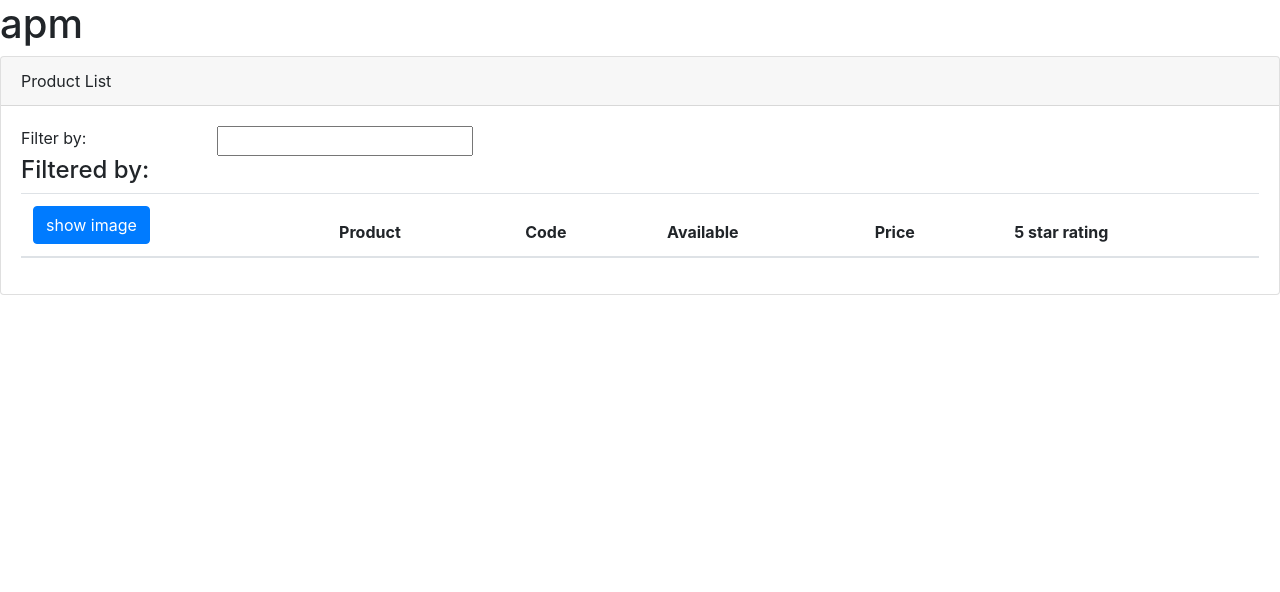
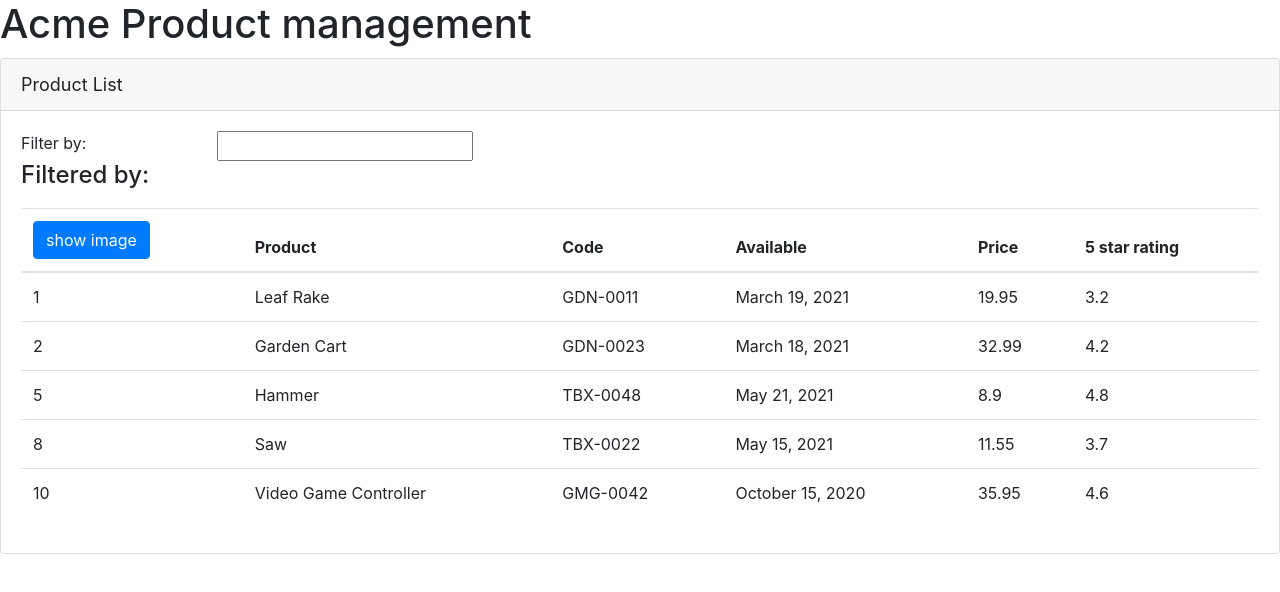
Before and after one commit to tomvictor/try_angular, an Angular app in the folder apm/: page / in a window 1280 px wide. Shown: the top 592 px of the page. Built offline with nearby package versions, Linux system fonts and the light colour scheme.

Commit message:
Angular directive

```diff
--- a/apm/src/app/app.component.html
+++ b/apm/src/app/app.component.html
@@ -1,6 +1,3 @@
 <h1>{{title}}</h1>
 
-
-<pm-products>
-
-</pm-products>
+<pm-products></pm-products>
--- a/apm/src/app/app.component.ts
+++ b/apm/src/app/app.component.ts
@@ -8,6 +8,5 @@
 templateUrl : './app.component.html'
 })
 export class AppComponent{
-  pageTitle: string = 'Acme Product management'
-  title:string = "apm"
+  title: string = 'Acme Product management'
 }
--- a/apm/src/app/products/product-list.component.ts
+++ b/apm/src/app/products/product-list.component.ts
@@ -5,5 +5,57 @@
 templateUrl:'./produt-list.component.html'
 })
 export class productListComponent{
-
+    pageTitle : string = "Product List"
+    products : any[] = [
+        {
+          "productId": 1,
+          "productName": "Leaf Rake",
+          "productCode": "GDN-0011",
+          "releaseDate": "March 19, 2021",
+          "description": "Leaf rake with 48-inch wooden handle.",
+          "price": 19.95,
+          "starRating": 3.2,
+          "imageUrl": "assets/images/leaf_rake.png"
+        },
+        {
+          "productId": 2,
+          "productName": "Garden Cart",
+          "productCode": "GDN-0023",
+          "releaseDate": "March 18, 2021",
+          "description": "15 gallon capacity rolling garden cart",
+          "price": 32.99,
+          "starRating": 4.2,
+          "imageUrl": "assets/images/garden_cart.png"
+        },
+        {
+          "productId": 5,
+          "productName": "Hammer",
+          "productCode": "TBX-0048",
+          "releaseDate": "May 21, 2021",
+          "description": "Curved claw steel hammer",
+          "price": 8.9,
+          "starRating": 4.8,
+          "imageUrl": "assets/images/hammer.png"
+        },
+        {
+          "productId": 8,
+          "productName": "Saw",
+          "productCode": "TBX-0022",
+          "releaseDate": "May 15, 2021",
+          "description": "15-inch steel blade hand saw",
+          "price": 11.55,
+          "starRating": 3.7,
+          "imageUrl": "assets/images/saw.png"
+        },
+        {
+          "productId": 10,
+          "productName": "Video Game Controller",
+          "productCode": "GMG-0042",
+          "releaseDate": "October 15, 2020",
+          "description": "Standard two-button video game controller",
+          "price": 35.95,
+          "starRating": 4.6,
+          "imageUrl": "assets/images/xbox-controller.png"
+        }
+      ]
 }
--- a/apm/src/app/products/produt-list.component.html
+++ b/apm/src/app/products/produt-list.component.html
@@ -1,6 +1,6 @@
 <div class="card">
     <div class="card-header">
-        Product List
+        {{pageTitle}}
     </div>
     <div class="card-body">
         <div class="row">
@@ -15,7 +15,7 @@
             </div>
         </div>
         <div class="table-responsive">
-            <table class="table">
+            <table class="table" *ngIf='products.length'>
                 <thead>
                     <tr>
                         <th>
@@ -29,10 +29,16 @@
                     </tr>
                 </thead>
                 <tbody>
-
+                    <tr *ngFor='let product of products'>
+                        <td>{{product.productId}}</td>
+                        <td>{{product.productName}}</td>
+                        <td>{{product.productCode}}</td>
+                        <td>{{product.releaseDate}}</td>
+                        <td>{{product.price}}</td>
+                        <td>{{product.starRating}}</td>
+                    </tr>
                 </tbody>
             </table>
-
         </div>
     </div>
 </div>
--- a/apm/src/styles.css
+++ b/apm/src/styles.css
@@ -1,3 +1,16 @@
 /* You can add global styles to this file, and also import other style files */
 @import "~bootstrap/dist/css/bootstrap.min.css";
 @import "~font-awesome/css/font-awesome.min.css";
+
+
+div.card-header {
+    font-size: large;
+   }
+
+   div.card {
+     margin-top: 10px
+   }
+
+   .table {
+     margin-top: 10px
+   }
```
